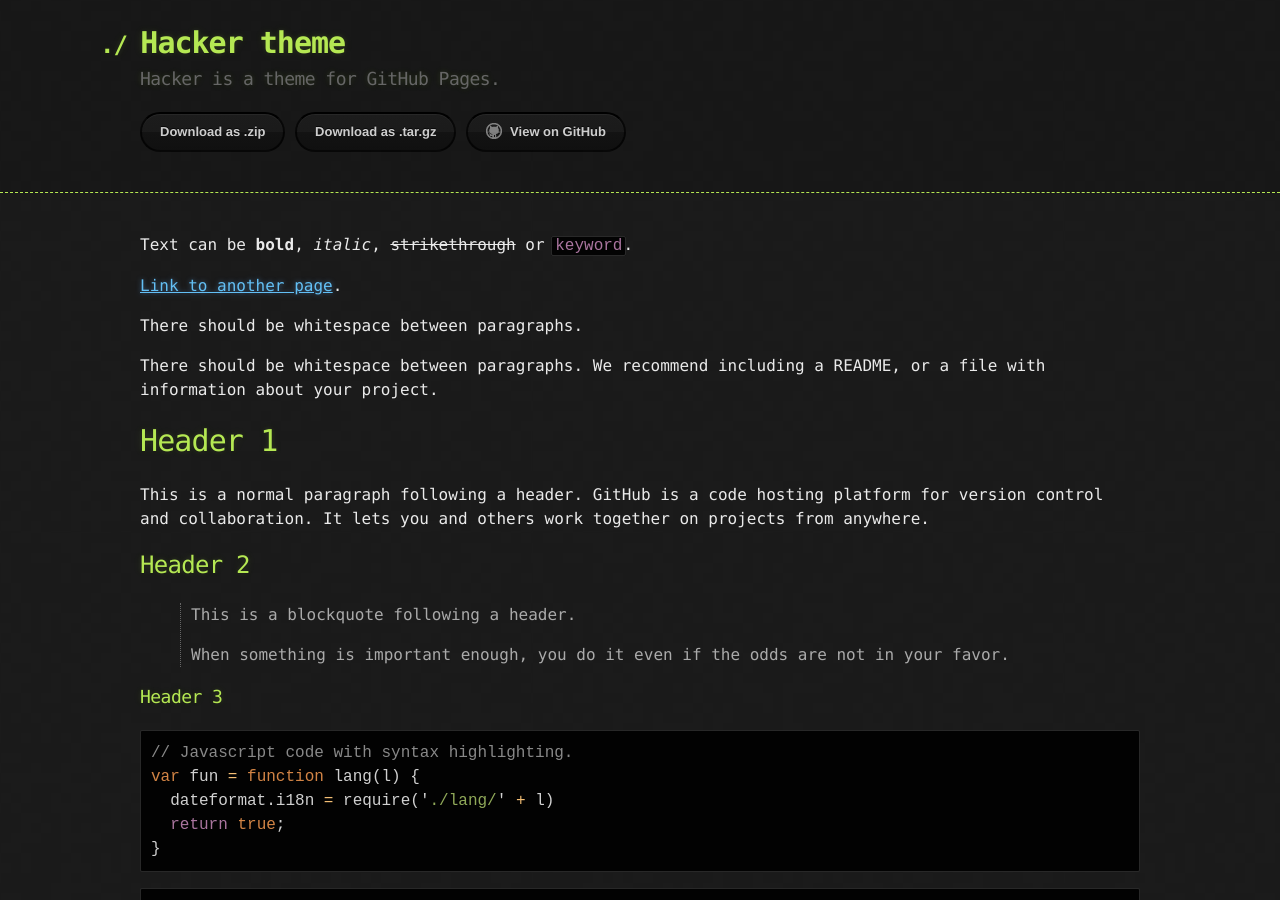
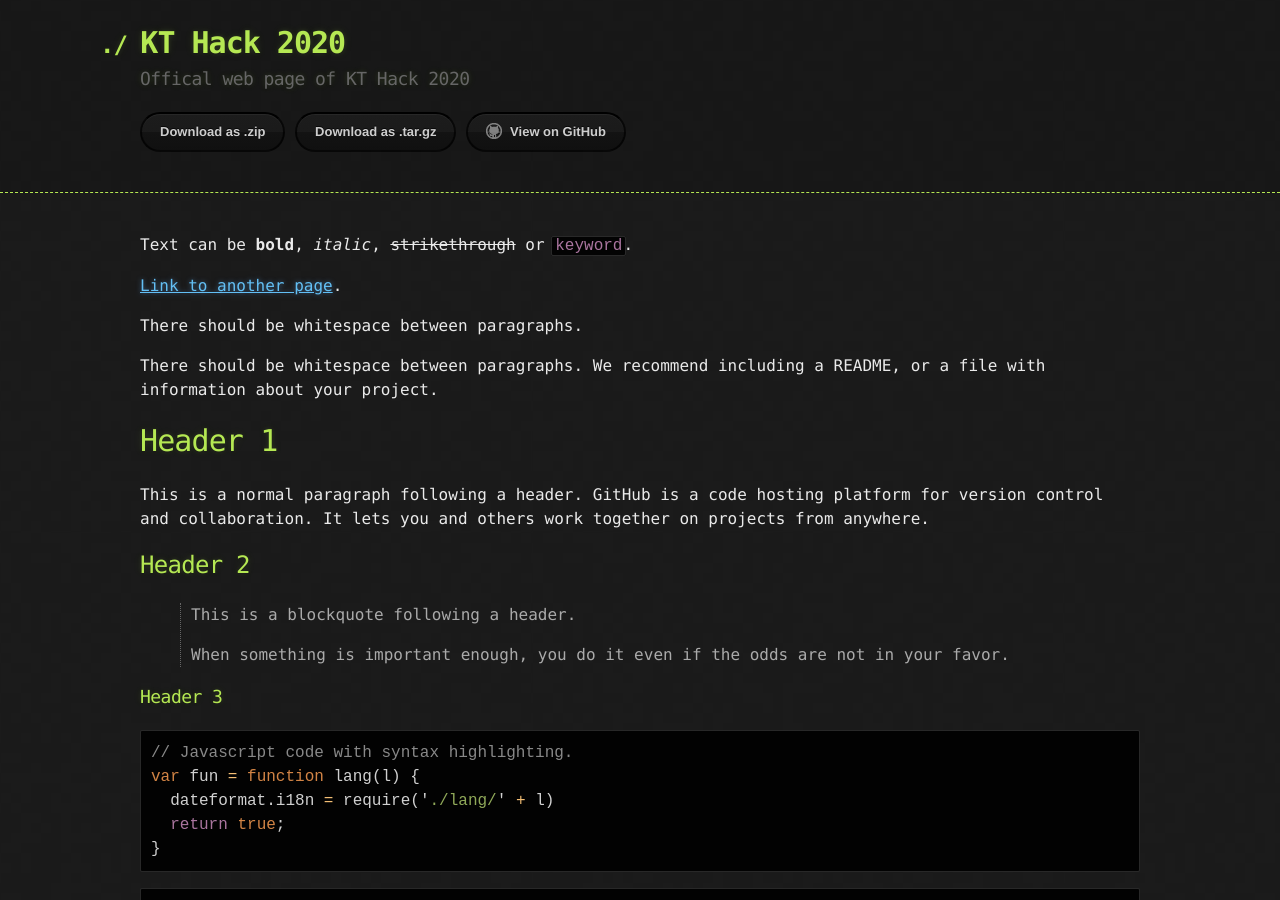
Before and after one commit to kthack20/kthack20.github.io, a Jekyll site: the page built from index.md, in a window 1280 px wide and 900 px high. Built offline with Jekyll 4.4.1, drawn with Linux system fonts in a browser that asks for light colours.

Commit message:
Update _config.yml

```diff
--- a/_config.yml
+++ b/_config.yml
@@ -1,5 +1,5 @@
-title: Hacker theme
-description: Hacker is a theme for GitHub Pages.
+title: KT Hack 2020
+description: Offical web page of KT Hack 2020
 show_downloads: true
 google_analytics:
 theme: jekyll-theme-hacker
```
